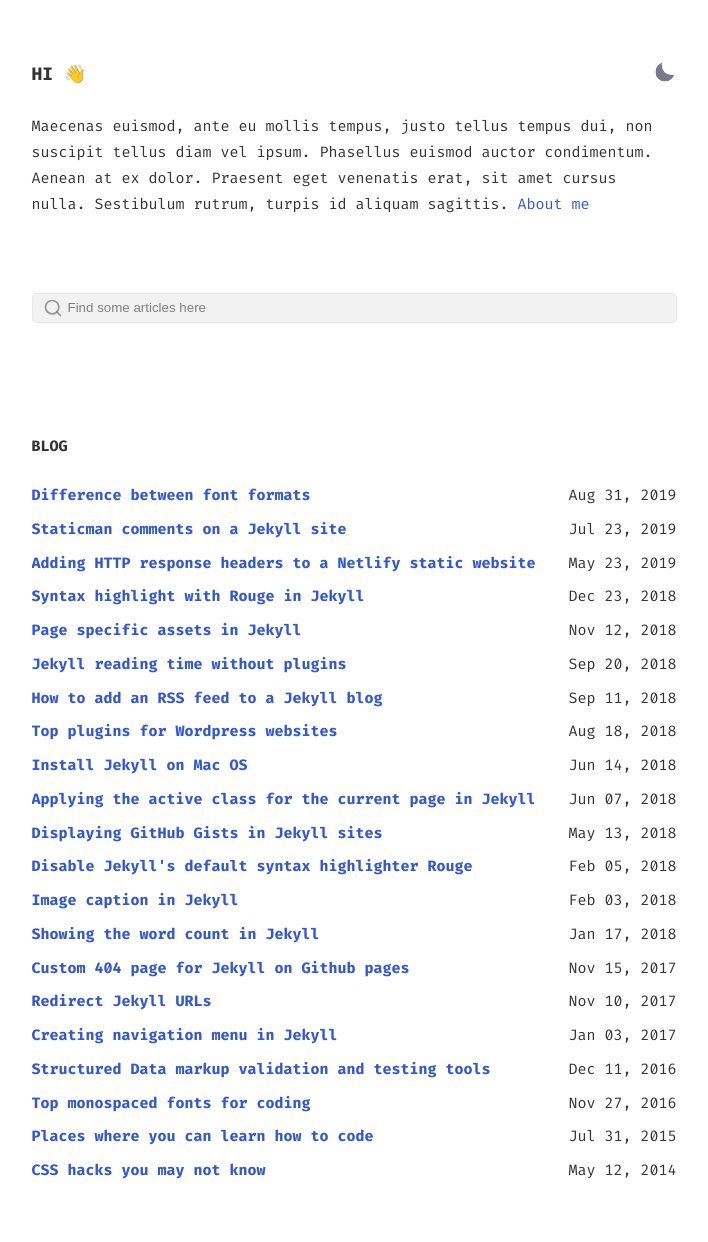
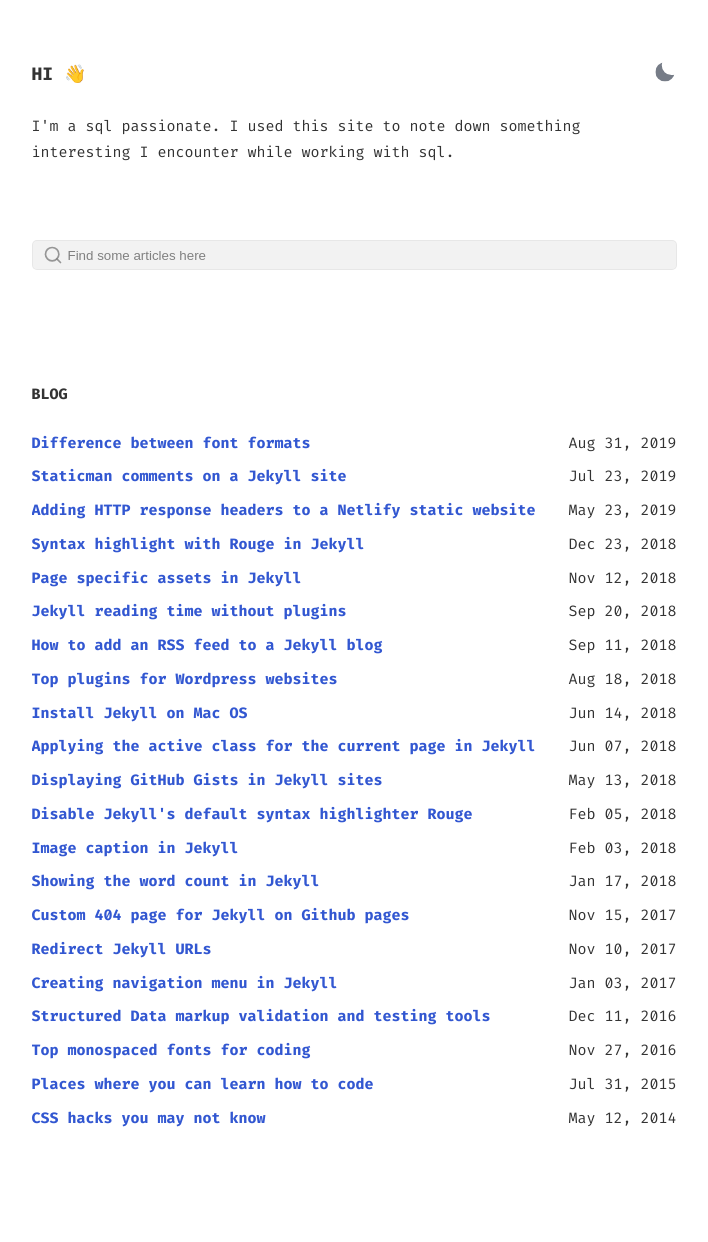
Before and after one commit to ntvpz/sql, a Jekyll site: the page built from index.html, in a window 1280 px wide. Shown: the whole page, without its empty margins (286-994 px from the left). Built offline with Jekyll 4.4.1, drawn with Linux system fonts in a browser that asks for light colours; after the commit the page ends 1189 px from its top, so only the background shows below that.

Commit message:
no message

```diff
--- a/index.html
+++ b/index.html
@@ -9,9 +9,7 @@ layout: default
         </button>
     </div>
     <div class="bio">
-        Maecenas euismod, ante eu mollis tempus, justo tellus tempus dui, non suscipit tellus diam vel ipsum.
-        Phasellus euismod auctor condimentum. Aenean at ex dolor. Praesent eget venenatis erat, sit amet cursus
-        nulla. Sestibulum rutrum, turpis id aliquam sagittis. <a href="{{ site.baseurl }}/about"> About me</a>
+        I'm a sql passionate. I used this site to note down something interesting I encounter while working with sql.
         </p>
     </div>
 
```
